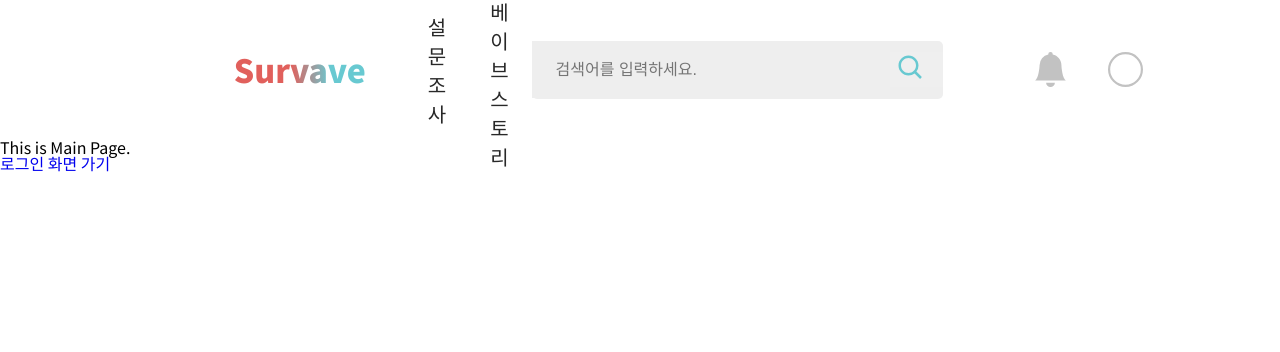
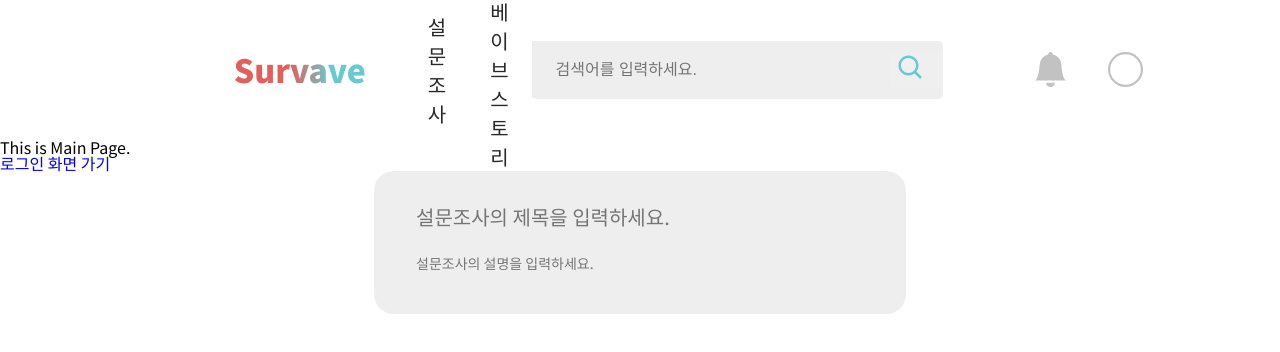
Before and after one commit to UMC-MMM/Client, a React (Create React App) app in the folder mmm_client/: page / in a window 1280 px wide. Shown: the top 352 px of the page. Built offline with nearby package versions, Linux system fonts and the light colour scheme.

Commit message:
설문조사 게시 화면 제목 컴포넌트

```diff
--- a/mmm_client/src/app.css
+++ b/mmm_client/src/app.css
@@ -463,3 +463,48 @@
 
   margin-bottom: 70px;
 }
+
+/* 설문조사 게시 화면 */
+.surveyPostTitleBox {
+  margin: 0 auto;
+  padding: 10px;
+  width: 40%;
+  background: #eeeeee;
+  border-radius: 20px;
+}
+
+.surveyPostTitleInput {
+  margin: 20px 0 0 30px;
+}
+
+#surveyPostTitleInputId {
+  width: 90%;
+  border: none;
+  background-color: #eeeeee;
+  appearance: none;
+  text-decoration: none;
+  outline: 0;
+  color: #8e8e8e;
+  font-style: normal;
+  font-weight: 400;
+  font-size: 20px;
+  font-family: "Noto Sans KR";
+}
+
+.surveyPostDescriptionInput {
+  margin: 20px 0 30px 30px;
+}
+
+#surveyPostDescriptionInputId {
+  width: 90%;
+  border: none;
+  background-color: #eeeeee;
+  appearance: none;
+  text-decoration: none;
+  outline: 0;
+  color: #8e8e8e;
+  font-style: normal;
+  font-weight: 400;
+  font-size: 14px;
+  font-family: "Noto Sans KR";
+}
--- a/mmm_client/src/components/main.jsx
+++ b/mmm_client/src/components/main.jsx
@@ -10,6 +10,24 @@ const Main = () => {
       <Link to="/login" style={{ textDecoration: "none", cursor: "pointer" }}>
         <div>로그인 화면 가기</div>
       </Link>
+      <div className="surveyPostTitleBox">
+        <div className="surveyPostTitleInput">
+          <input
+            id="surveyPostTitleInputId"
+            type="text"
+            name="id"
+            placeholder="설문조사의 제목을 입력하세요."
+          />
+        </div>
+        <div className="surveyPostDescriptionInput">
+          <input
+            id="surveyPostDescriptionInputId"
+            type="text"
+            name="id"
+            placeholder="설문조사의 설명을 입력하세요."
+          />
+        </div>
+      </div>
     </>
   );
 };
```
